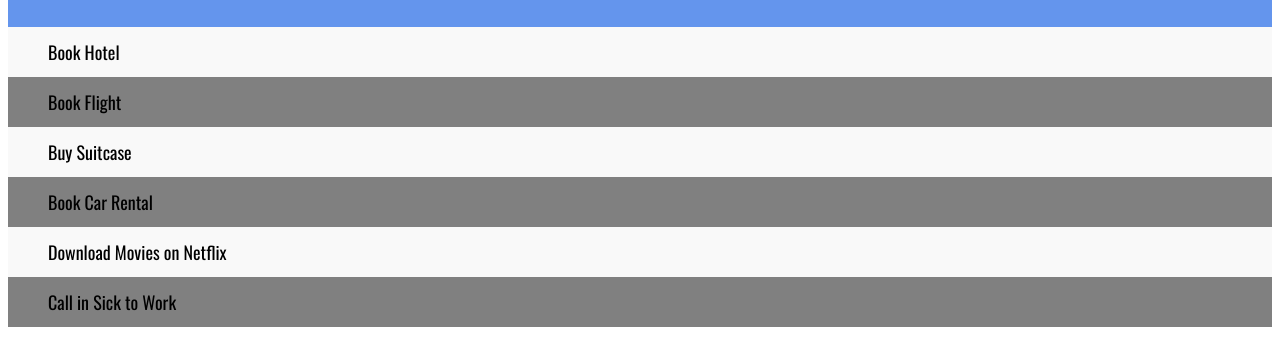
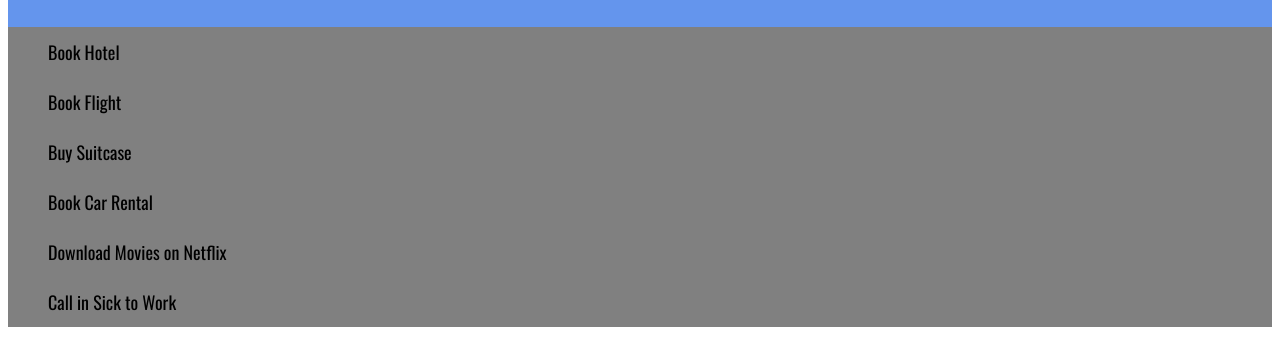
Before and after one commit to shreyaholikatti/Final-Project, a plain HTML site: page plan.html in a window 1280 px wide. Shown: the part 455-800 px from the top of the page. Drawn offline with nearby package versions, Linux system fonts and the light colour scheme.

Commit message:
Update calendar.css

```diff
--- a/calendar.css
+++ b/calendar.css
@@ -41,10 +41,6 @@ ul li {
   user-select: none;
 }
 
-/* Set all odd list items to a different color (zebra-stripes) */
-ul li:nth-child(odd) {
-  background: #f9f9f9;
-}
 
 /* Darker background-color on hover */
 ul li:hover {
```
